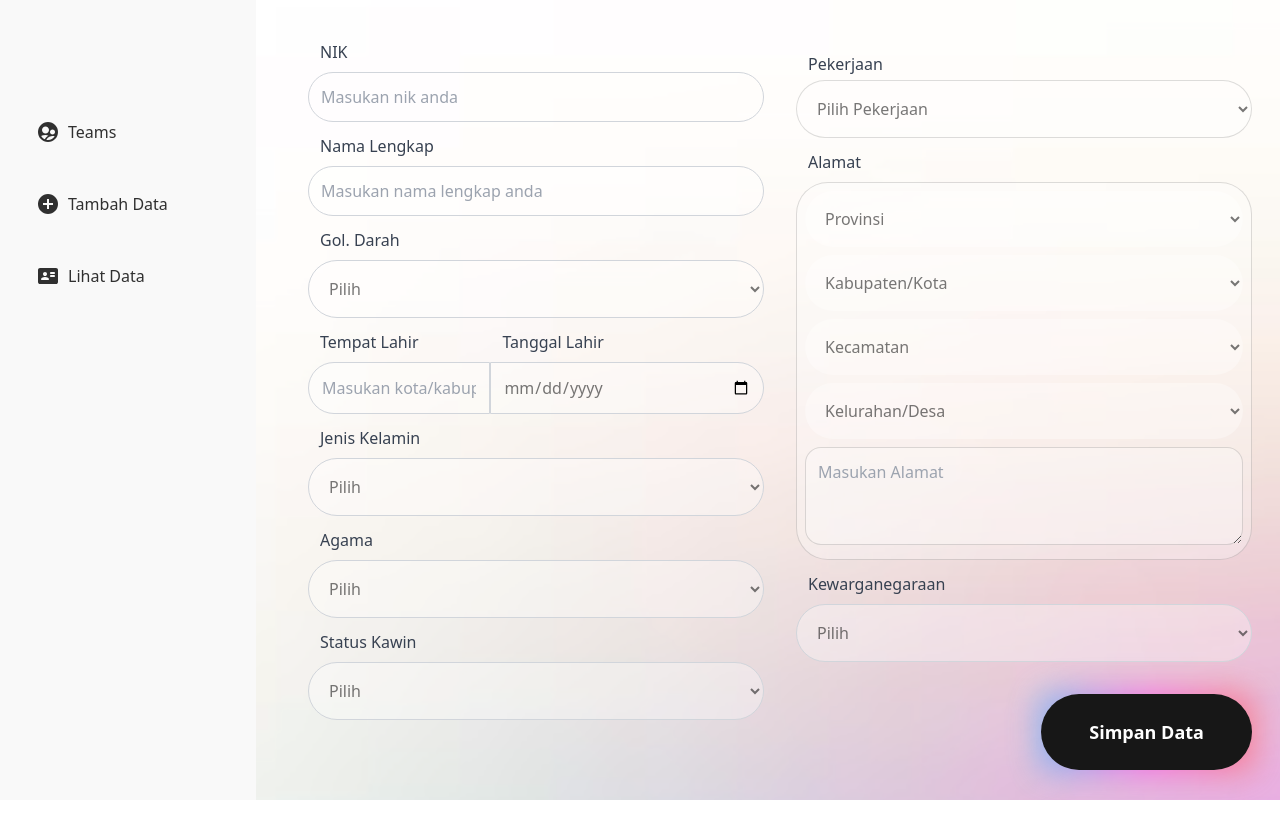
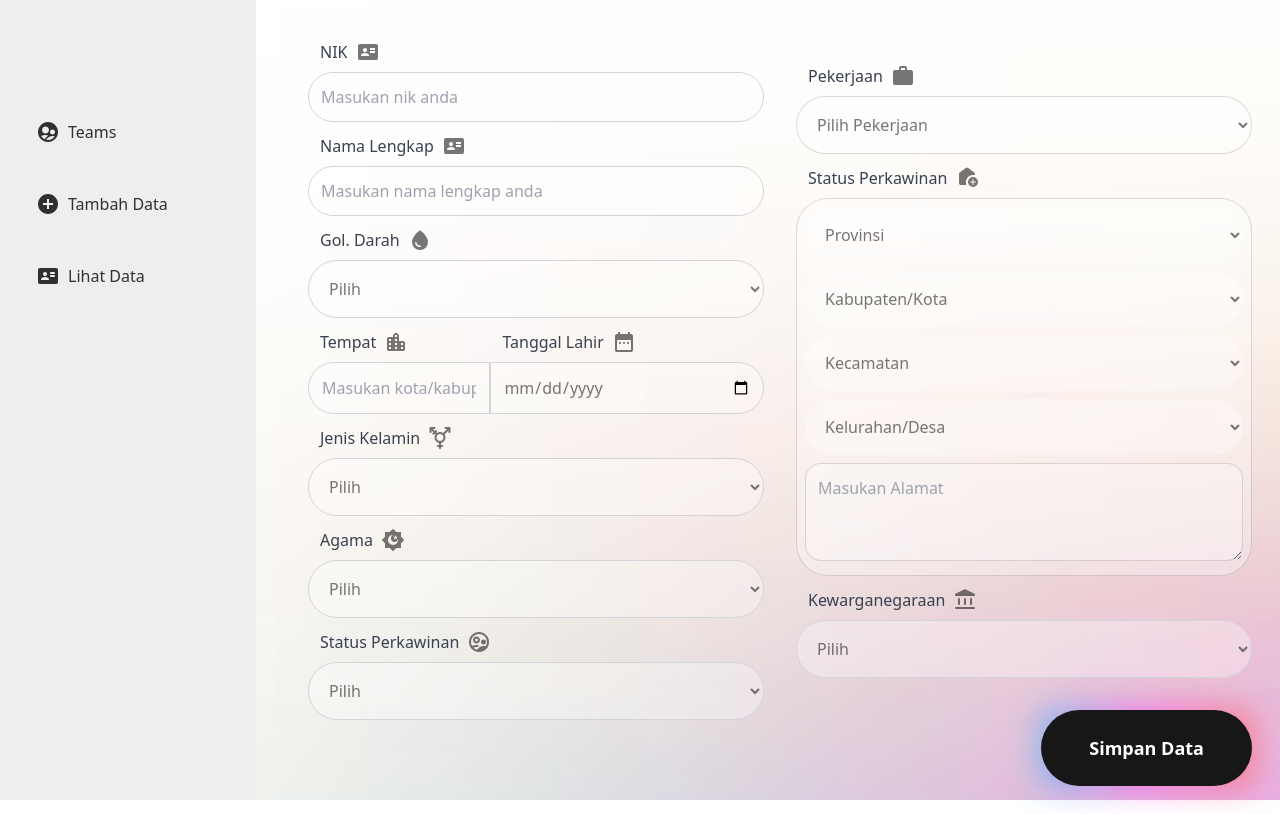
Before and after one commit to yogawan/paduka-admin, a React (Vite) app: page /form in a window 1280 px wide. Built offline with nearby package versions, Linux system fonts and the light colour scheme.

Commit message:
Mengubah bg warna navigasi dan menambahkan Iconify

```diff
--- a/src/components/organisms/FormOrganisms.jsx
+++ b/src/components/organisms/FormOrganisms.jsx
@@ -80,12 +80,16 @@ const FormOrganisms = () => {
             <div className="w-[50%] p-4">
               {/* NIK */}
               <div className="space-y-2">
+                <div className="flex items-center mt-3 ml-3 text-[#17171795]">
                   <label
-                  className="mt-[12px] block font-medium text-gray-700 ml-3"
-                  htmlFor="nik"
+                  className="block font-medium text-gray-700 mr-2"
+                  htmlFor="form"
                   >
                     NIK
                   </label>
+                  <svg xmlns="http://www.w3.org/2000/svg" width={24} height={24} viewBox="0 0 24 24"><path fill="currentColor" d="M14 13h5v-2h-5zm0-3h5V8h-5zm-9 6h8v-.55q0-1.125-1.1-1.787T9 13t-2.9.663T5 15.45zm4-4q.825 0 1.413-.587T11 10t-.587-1.412T9 8t-1.412.588T7 10t.588 1.413T9 12m-5 8q-.825 0-1.412-.587T2 18V6q0-.825.588-1.412T4 4h16q.825 0 1.413.588T22 6v12q0 .825-.587 1.413T20 20z"></path></svg>
+                </div>
+
                 <input
                   type="text"
                   name="Nik"
@@ -99,12 +103,15 @@ const FormOrganisms = () => {
 
               {/* Nama Lengkap */}
               <div className="space-y-2">
+                <div className="flex items-center mt-3 ml-3 text-[#17171795]">
                   <label
-                  className="mt-[12px] block font-medium text-gray-700 ml-3"
-                  htmlFor="nama"
+                  className="block font-medium text-gray-700 mr-2"
+                  htmlFor="form"
                   >
                     Nama Lengkap
                   </label>
+                  <svg xmlns="http://www.w3.org/2000/svg" width={24} height={24} viewBox="0 0 24 24"><path fill="currentColor" d="M14 13h5v-2h-5zm0-3h5V8h-5zm-9 6h8v-.55q0-1.125-1.1-1.787T9 13t-2.9.663T5 15.45zm4-4q.825 0 1.413-.587T11 10t-.587-1.412T9 8t-1.412.588T7 10t.588 1.413T9 12m-5 8q-.825 0-1.412-.587T2 18V6q0-.825.588-1.412T4 4h16q.825 0 1.413.588T22 6v12q0 .825-.587 1.413T20 20z"></path></svg>
+                </div>
                 <input
                   type="text"
                   name="Nama_Lengkap"
@@ -118,12 +125,15 @@ const FormOrganisms = () => {
 
               {/* Gol. Darah */}
               <div className="space-y-2">
+                <div className="flex items-center mt-3 ml-3 text-[#17171795]">
                   <label
-                  className="mt-[12px] block font-medium text-gray-700 ml-3"
-                  htmlFor="gol_darah"
+                  className="block font-medium text-gray-700 mr-2"
+                  htmlFor="form"
                   >
                     Gol. Darah
                   </label>
+                  <svg xmlns="http://www.w3.org/2000/svg" width={24} height={24} viewBox="0 0 24 24"><path fill="currentColor" d="M12 22q-3.425 0-5.712-2.35T4 13.8q0-1.55.7-3.1t1.75-2.975T8.725 5.05T11 2.875q.2-.2.463-.287T12 2.5t.538.088t.462.287q1.05.925 2.275 2.175t2.275 2.675T19.3 10.7t.7 3.1q0 3.5-2.287 5.85T12 22m.275-3q.3-.025.513-.238T13 18.25q0-.35-.225-.562T12.2 17.5q-1.025.075-2.175-.562t-1.45-2.313q-.05-.275-.262-.45T7.825 14q-.35 0-.575.263t-.15.612q.425 2.275 2 3.25t3.175.875"></path></svg>
+                </div>
                 <select
                   type="text"
                   name="Gol_Darah"
@@ -143,12 +153,15 @@ const FormOrganisms = () => {
               <div className="flex justify-between">
                 {/* Tempat Lahir */}
                 <div className="space-y-2 w-[40%]">
+                  <div className="flex items-center mt-3 ml-3 text-[#17171795]">
                     <label
-                    className="mt-[12px] block font-medium text-gray-700 ml-3"
-                    htmlFor="tempatLahir"
+                    className="block font-medium text-gray-700 mr-2"
+                    htmlFor="form"
                     >
-                    Tempat Lahir
+                      Tempat
                     </label>
+                    <svg xmlns="http://www.w3.org/2000/svg" width={24} height={24} viewBox="0 0 24 24"><path fill="currentColor" d="M3 19V9q0-.825.588-1.412T5 7h4V5.825q0-.4.15-.763t.425-.637l1-1Q11.15 2.85 12 2.85t1.425.575l1 1q.275.275.425.638t.15.762V11h4q.825 0 1.413.588T21 13v6q0 .825-.587 1.413T19 21H5q-.825 0-1.412-.587T3 19m2 0h2v-2H5zm0-4h2v-2H5zm0-4h2V9H5zm6 8h2v-2h-2zm0-4h2v-2h-2zm0-4h2V9h-2zm0-4h2V5h-2zm6 12h2v-2h-2zm0-4h2v-2h-2z"></path></svg>
+                  </div>
                   <input
                     type="text"
                     name="Tempat_Lahir"
@@ -162,12 +175,15 @@ const FormOrganisms = () => {
 
                 {/* Tanggal Lahir */}
                 <div className="space-y-2 w-[60%]">
+                  <div className="flex items-center mt-3 ml-3 text-[#17171795]">
                     <label
-                    className="mt-[12px] block font-medium text-gray-700 ml-3"
-                    htmlFor="tanggalLahir"
+                    className="block font-medium text-gray-700 mr-2"
+                    htmlFor="form"
                     >
                       Tanggal Lahir
                     </label>
+                    <svg xmlns="http://www.w3.org/2000/svg" width={24} height={24} viewBox="0 0 24 24"><path fill="currentColor" d="M8 14q-.425 0-.712-.288T7 13t.288-.712T8 12t.713.288T9 13t-.288.713T8 14m4 0q-.425 0-.712-.288T11 13t.288-.712T12 12t.713.288T13 13t-.288.713T12 14m4 0q-.425 0-.712-.288T15 13t.288-.712T16 12t.713.288T17 13t-.288.713T16 14M5 22q-.825 0-1.412-.587T3 20V6q0-.825.588-1.412T5 4h1V2h2v2h8V2h2v2h1q.825 0 1.413.588T21 6v14q0 .825-.587 1.413T19 22zm0-2h14V10H5z"></path></svg>
+                  </div>
                   <input
                     type="date"
                     name="Tanggal_Lahir"
@@ -181,12 +197,15 @@ const FormOrganisms = () => {
 
               {/* Jenis Kelamin */}
               <div className="space-y-2">
+                <div className="flex items-center mt-3 ml-3 text-[#17171795]">
                   <label
-                  className="mt-[12px] block font-medium text-gray-700 ml-3"
-                  htmlFor="jenisKelamin"
+                  className="block font-medium text-gray-700 mr-2"
+                  htmlFor="form"
                   >
                     Jenis Kelamin
                   </label>
+                  <svg xmlns="http://www.w3.org/2000/svg" width={24} height={24} viewBox="0 0 24 24"><path fill="currentColor" d="M12 15q1.45 0 2.475-1.025T15.5 11.5t-1.025-2.475T12 8T9.525 9.025T8.5 11.5t1.025 2.475T12 15m-1 6h-1q-.425 0-.712-.288T9 20t.288-.712T10 19h1v-2.1q-1.95-.35-3.225-1.875T6.5 11.5q0-.825.238-1.625T7.45 8.4l-.65-.65l-.7.7q-.275.275-.687.287T4.7 8.45q-.275-.275-.275-.687T4.7 7.05l.7-.725l-1.9-1.9V6q0 .425-.288.713T2.5 7t-.712-.288T1.5 6V2q0-.425.288-.712T2.5 1h4q.425 0 .713.288T7.5 2t-.288.713T6.5 3H4.925l1.9 1.9l.725-.725q.275-.275.688-.275t.712.3q.275.275.275.688T8.95 5.6l-.7.725l.65.65q.675-.5 1.475-.737T12 6t1.625.238t1.475.737L19.075 3H17.5q-.425 0-.712-.287T16.5 2t.288-.712T17.5 1h4q.425 0 .713.288T22.5 2v4q0 .425-.288.713T21.5 7t-.712-.288T20.5 6V4.425l-3.975 3.95q.475.7.725 1.488t.25 1.637q0 2-1.275 3.525T13 16.9V19h1q.425 0 .713.288T15 20t-.288.713T14 21h-1v1q0 .425-.288.713T12 23t-.712-.288T11 22z"></path></svg>
+                </div>
                 <select
                   type="text"
                   name="Jenis_Kelamin"
@@ -203,12 +222,15 @@ const FormOrganisms = () => {
 
               {/* Agama */}
               <div className="space-y-2">
+                <div className="flex items-center mt-3 ml-3 text-[#17171795]">
                   <label
-                  className="mt-[12px] block font-medium text-gray-700 ml-3"
-                  htmlFor="agama"
+                  className="block font-medium text-gray-700 mr-2"
+                  htmlFor="form"
                   >
                     Agama
                   </label>
+                  <svg xmlns="http://www.w3.org/2000/svg" width={24} height={24} viewBox="0 0 24 24"><path fill="currentColor" d="M12 23.3L8.65 20H4v-4.65L.7 12L4 8.65V4h4.65L12 .7L15.35 4H20v4.65L23.3 12L20 15.35V20h-4.65zm1.025-11.8l1.475-1.075l1.45 1.075l-.575-1.7l1.475-1.075h-1.8L14.5 7l-.55 1.725h-1.825L13.6 9.8zM12 17q2.075 0 3.538-1.45T17 12q0-.2-.012-.4t-.063-.4q-.275 1.175-1.225 1.938t-2.225.762q-1.5 0-2.525-1.025T9.925 10.35q0-1.15.65-2.062T12.275 7H12Q9.9 7 8.45 8.463T7 12q0 2.1 1.45 3.55T12 17"></path></svg>
+                </div>
                 <select
                   type="text"
                   name="Agama"
@@ -228,12 +250,16 @@ const FormOrganisms = () => {
               </div>
             {/* Status Perkawinan */}
             <div className="space-y-2">
+                <div className="flex items-center mt-3 ml-3 text-[#17171795]">
                   <label
-                className="mt-[12px] block font-medium text-gray-700 ml-3"
-                htmlFor="statusPerkawinan"
+                  className="block font-medium text-gray-700 mr-2"
+                  htmlFor="form"
                   >
-                Status Kawin
+                    Status Perkawinan
                   </label>
+                  <svg xmlns="http://www.w3.org/2000/svg" width={24} height={24} viewBox="0 0 24 24"><path fill="currentColor" d="M10.3 19.8q1.125-2.275 3-3.037T16.5 16q.575 0 1.125.1t1.075.25q.6-.95.95-2.05T20 12q0-3.35-2.325-5.675T12 4T6.325 6.325T4 12q0 1.125.287 2.15t.863 1.9q1.025-.5 2.125-.775T9.5 15q.8 0 1.537.138t1.463.362q-.575.3-1.088.7t-.962.85q-.3-.05-.512-.05H9.5q-.8 0-1.588.175T6.4 17.7q.8.8 1.788 1.338t2.112.762M12 22q-2.075 0-3.9-.788t-3.175-2.137T2.788 15.9T2 12t.788-3.9t2.137-3.175T8.1 2.788T12 2t3.9.788t3.175 2.137T21.213 8.1T22 12t-.788 3.9t-2.137 3.175t-3.175 2.138T12 22m-2.5-8.5q-1.45 0-2.475-1.025T6 10t1.025-2.475T9.5 6.5t2.475 1.025T13 10t-1.025 2.475T9.5 13.5m0-2q.625 0 1.063-.437T11 10t-.437-1.062T9.5 8.5t-1.062.438T8 10t.438 1.063T9.5 11.5m7 3q-1.05 0-1.775-.725T14 12t.725-1.775T16.5 9.5t1.775.725T19 12t-.725 1.775t-1.775.725M12 12"></path></svg>
+
+                </div>
               <select
                 type="text"
                 name="Status_Kawin"
@@ -256,13 +282,16 @@ const FormOrganisms = () => {
             {/* Right */}
             <div className="w-[50%] p-4">
               {/* Pekerjaan */}
-              <div className="space-y-1">
+              <div className="space-y-2">
+                <div className="flex items-center mt-3 ml-3 text-[#17171795]">
                   <label
-                  className="block font-medium text-gray-700 ml-3"
-                  htmlFor="pekerjaan"
+                  className="block font-medium text-gray-700 mr-2"
+                  htmlFor="form"
                   >
                     Pekerjaan
                   </label>
+                  <svg xmlns="http://www.w3.org/2000/svg" width={24} height={24} viewBox="0 0 24 24"><path fill="currentColor" d="M4 21q-.825 0-1.412-.587T2 19V8q0-.825.588-1.412T4 6h4V4q0-.825.588-1.412T10 2h4q.825 0 1.413.588T16 4v2h4q.825 0 1.413.588T22 8v11q0 .825-.587 1.413T20 21zm6-15h4V4h-4z"></path></svg>
+                </div>
                 <select
                   name="Pekerjaan"
                   value={formData.Pekerjaan}
@@ -284,12 +313,15 @@ const FormOrganisms = () => {
 
               {/* Alamat */}
               <div className="space-y-1">
+                <div className="flex items-center mt-3 ml-3 text-[#17171795]">
                   <label
-                  className="mt-[12px] block font-medium text-gray-700 ml-3"
-                  htmlFor="pekerjaan"
+                  className="block font-medium text-gray-700 mr-2"
+                  htmlFor="form"
                   >
-                  Alamat
+                    Status Perkawinan
                   </label>
+                  <svg xmlns="http://www.w3.org/2000/svg" width={24} height={24} viewBox="0 0 24 24"><path fill="currentColor" d="M17.5 16.5v2q0 .2.15.35T18 19t.35-.15t.15-.35v-2h2q.2 0 .35-.15T21 16t-.15-.35t-.35-.15h-2v-2q0-.2-.15-.35T18 13t-.35.15t-.15.35v2h-2q-.2 0-.35.15T15 16t.15.35t.35.15zM18 21q-2.075 0-3.537-1.463T13 16t1.463-3.537T18 11t3.538 1.463T23 16t-1.463 3.538T18 21M4 17V8q0-.475.213-.9t.587-.7l6-4.5q.525-.4 1.2-.4t1.2.4l6 4.5q.375.275.588.7T20 8v.525q0 .3-.238.463t-.537.112q-1.675-.3-3.312.213T13.05 11.05q-1.35 1.35-1.838 3.15t.013 3.625q.125.45-.125.813t-.675.362H6q-.825 0-1.412-.587T4 17"></path></svg>
+                </div>
               </div>
               <div className="bg-[#FFFFFF50]  rounded-[32px] mt-2 p-2 border border-[#17171725]">
                 <div className="space-y-2">
@@ -366,12 +398,15 @@ const FormOrganisms = () => {
 
               {/* Kewarganegaraan */}
               <div className="space-y-2">
+                <div className="flex items-center mt-3 ml-3 text-[#17171795]">
                   <label
-                  className="mt-[12px] block font-medium text-gray-700 ml-3"
-                  htmlFor="kewarganegaraan"
+                  className="block font-medium text-gray-700 mr-2"
+                  htmlFor="form"
                   >
                     Kewarganegaraan
                   </label>
+                  <svg xmlns="http://www.w3.org/2000/svg" width={24} height={24} viewBox="0 0 24 24"><path fill="currentColor" d="M5 16v-5q0-.425.288-.712T6 10t.713.288T7 11v5q0 .425-.288.713T6 17t-.712-.288T5 16m6 0v-5q0-.425.288-.712T12 10t.713.288T13 11v5q0 .425-.288.713T12 17t-.712-.288T11 16m-8 5q-.425 0-.712-.288T2 20t.288-.712T3 19h18q.425 0 .713.288T22 20t-.288.713T21 21zm14-5v-5q0-.425.288-.712T18 10t.713.288T19 11v5q0 .425-.288.713T18 17t-.712-.288T17 16m4-8H2.9q-.375 0-.638-.262T2 7.1v-.55q0-.275.138-.475T2.5 5.75l8.6-4.3q.425-.2.9-.2t.9.2l8.55 4.275q.275.125.413.375t.137.525V7q0 .425-.287.713T21 8"></path></svg>
+                </div>
                 <select
                   type="text"
                   name="Kewarganegaraan"
--- a/src/components/organisms/NavigationOrganisms.jsx
+++ b/src/components/organisms/NavigationOrganisms.jsx
@@ -4,7 +4,7 @@ import { Link } from "react-router-dom";
 const NavigationOrganisms = () => {
   return (
     <nav className="fixed">
-      <ul className="flex flex-col h-screen items-start pt-[96px] w-[256px] pl-[12px] bg-[#F9F9F9] bg-blur">
+      <ul className="flex flex-col h-screen items-start pt-[96px] w-[256px] pl-[12px] bg-[#EEEEEE] bg-blur">
 
         <li className="flex p-5 m-1 rounded-full text-[#303030] font-thin hover:bg-[#FFFFFF]">
           <svg xmlns="http://www.w3.org/2000/svg" width={24} height={24} viewBox="0 0 24 24"><path fill="currentColor" d="M12 22q-2.075 0-3.9-.788t-3.175-2.137T2.788 15.9T2 12t.788-3.9t2.137-3.175T8.1 2.788T12 2t3.9.788t3.175 2.137T21.213 8.1T22 12t-.788 3.9t-2.137 3.175t-3.175 2.138T12 22m-2.5-8.5q1.45 0 2.475-1.025T13 10t-1.025-2.475T9.5 6.5T7.025 7.525T6 10t1.025 2.475T9.5 13.5m7 1q1.05 0 1.775-.725T19 12t-.725-1.775T16.5 9.5t-1.775.725T14 12t.725 1.775t1.775.725M12 20q2.125 0 3.875-1t2.825-2.65q-.525-.15-1.075-.25T16.5 16q-1.325 0-3.2.775t-3 3.05q.425.1.85.138T12 20m-3.175-.65q.875-1.8 1.988-2.675T12.5 15.5q-.725-.225-1.463-.362T9.5 15q-1.125 0-2.225.275t-2.125.775q.65 1.075 1.588 1.938t2.087 1.362"></path></svg>
```
Lines whose indentation alone changed are shown as unchanged.
